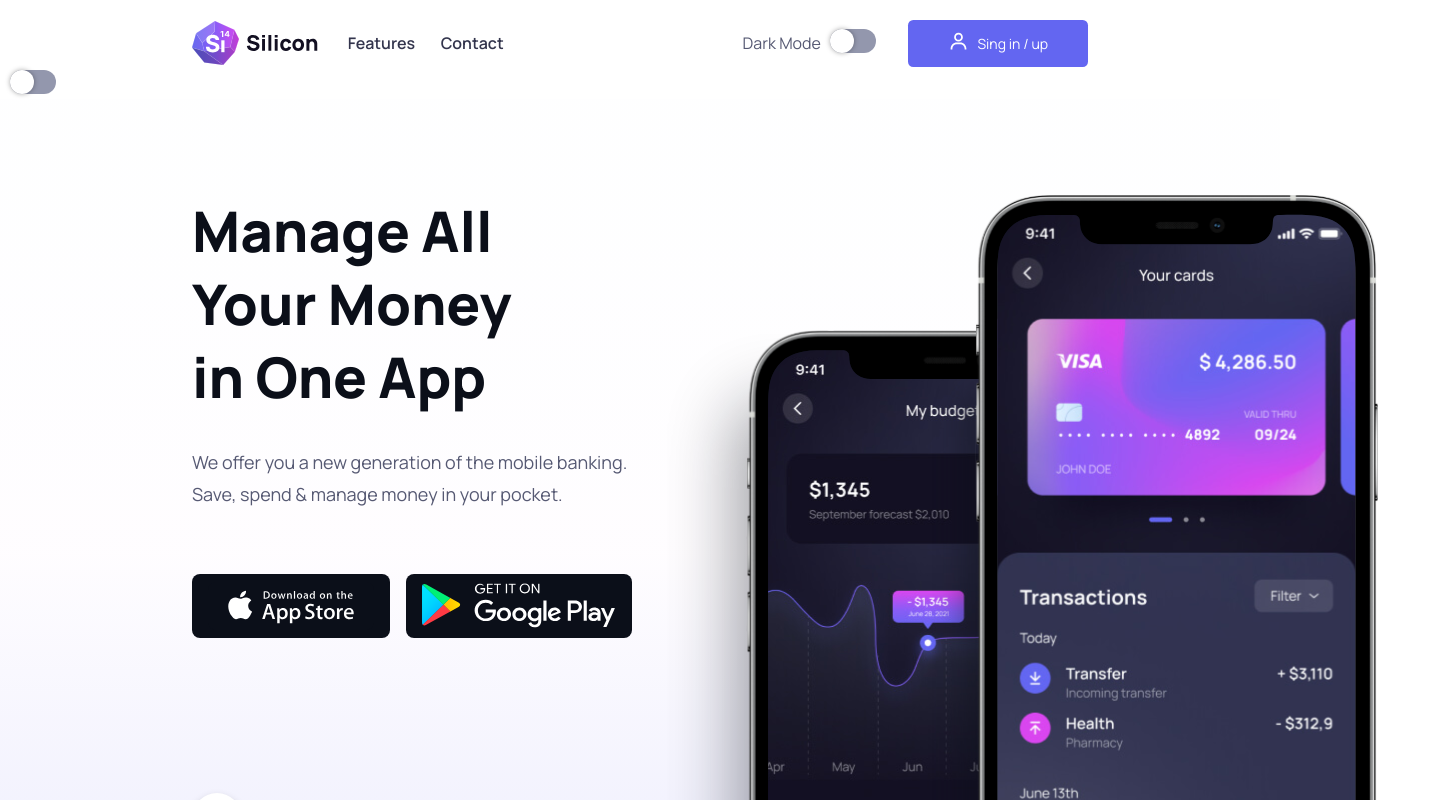
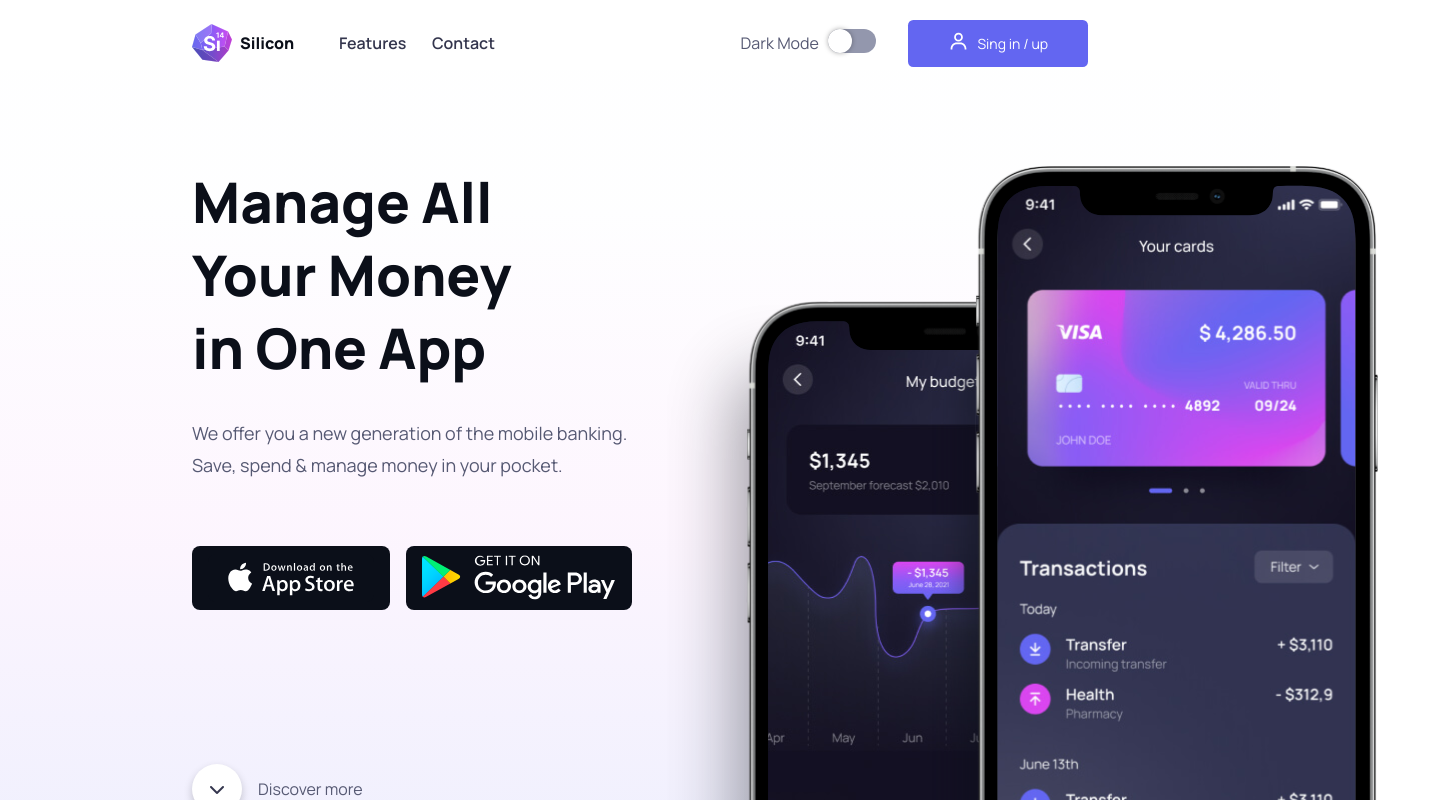
Before and after one commit to JannikaGustafsson/Reactapp, a React (Vite) app: page / in a window 1280 px wide. Shown: the top 800 px of the page, 1439 px wide, since content can reach past the window. Built offline with nearby package versions, Linux system fonts and the light colour scheme.

Commit message:
fixed bugs

```diff
--- a/src/App.jsx
+++ b/src/App.jsx
@@ -11,7 +11,7 @@
 import BulletPoints from './components/BulletPoints'
 import Reviews from './components/Reviews'
 import Newsletter from './components/Newsletter'
-import DarkModeSwitch from './components/DarkModeSwitch'
+
 
 
 
@@ -26,7 +26,6 @@
         <Route />
     </BrowserRouter> */}
     <Header />
-    <DarkModeSwitch />
     <main>
       <Hero />
       <Logos />
--- a/src/assets/css/dark-theme.css
+++ b/src/assets/css/dark-theme.css
@@ -1,5 +1,5 @@
 /* Light Mode */
-:root [data-theme="light"] {
+:root[data-theme="light"] {
     --clr-gray-100: #F3F6FF;
     --clr-gray-200: #EFF2FC;
     --clr-gray-300: #E2E5F1;
@@ -16,7 +16,9 @@
     --clr-primary-l: 70%;
     --clr-white: #FFFFFF;
 
-    --clr-bg: linear-gradient(to top, rgba(99, 102, 241, 0.1) 0%, rgba(218, 70, 239, 0.05) 42%, rgba(241, 244, 253, 0.07) 83%), #ffffff;
+    --clr-bg-image: linear-gradient(to top, rgba(99, 102, 241, 0.1) 0%, rgba(218, 70, 239, 0.05) 42%, rgba(241, 244, 253, 0.07) 83%),;
+    --clr-bg: linear-gradient(to top, rgba(99, 102, 241, 0.1) 0%, rgba(218, 70, 239, 0.05) 42%, rgba(241, 244, 253, 0.07) 83%),#ffffff;
+
 
     --clr-bg-100: var(--clr-gray-100);
     --clr-text-body: var(--clr-gray-700);
@@ -24,6 +26,7 @@
     --clr-text-navigation: var(--clr-gray-800);
     --clr-market-btn: var(--clr-gray-900);
     --clr-white-to-gray: #ffffff91;
+    --clr-light-blue: #3498db;
 
     --clr-logo-bg: #F3F6FF;
 
@@ -33,38 +36,36 @@
     --br-lg: .5em;
     --section-spacing: 3rem;
 }
+/* Dark Mode */
+:root[data-theme="dark"] {
+    --clr-gray-900: #F3F6FF;
+    --clr-gray-800: #EFF2FC;
+    --clr-gray-700: #E2E5F1;
+    --clr-gray-600: #D4D7E5;
+    --clr-gray-500: #B4B7C9;
+    --clr-gray-400: #9397AD;
+    --clr-gray-300: #565973;
+    --clr-gray-200: #33354D;
+    --clr-gray-100: #0B0F19;
 
-
-/* Dark Mode */
-
-:root [data-theme="dark"] {
-    :root {
-        --clr-gray-100: #F3F6FF;
-        --clr-gray-200: #EFF2FC;
-        --clr-gray-300: #E2E5F1;
-        --clr-gray-400: #D4D7E5;
-        --clr-gray-500: #B4B7C9;
-        --clr-gray-600: #9397AD;
-        --clr-gray-700: #565973;
-        --clr-gray-800: #33354D;
-        --clr-gray-900: #0B0F19;
-
-        --clr-primary: #6366F1;
+    --clr-primary: #8185E9;
     --clr-primary-h: 230;
     --clr-primary-s: 90%;
     --clr-primary-l: 70%;
-        --clr-white: rgba(255, 255, 255, 0.04)
+    --clr-white: #FFFFFF;
 
-        --clr-bg: linear-gradient(to top, rgba(99, 102, 241, 0.1) 0%, rgba(218, 70, 239, 0.05) 42%, rgba(241, 244, 253, 0.07) 83%), #33354D;
+    --clr-bg-image: linear-gradient(to top, rgba(99, 102, 241, 0.1) 0%, rgba(218, 70, 239, 0.05) 42%, rgba(241, 244, 253, 0.07) 83%),;
+    --clr-bg: #0b0f19f4;
 
     --clr-bg-100: var(--clr-gray-100);
     --clr-text-body: var(--clr-gray-700);
     --clr-text-heading: var(--clr-gray-900);
-        --clr-text-navigation: var(--clr-gray-800);
+    --clr-text-navigation: var(--clr-gray-700);
     --clr-market-btn: var(--clr-gray-900);
     --clr-white-to-gray: #ffffff91;
+    --clr-light-blue: #3498db;
 
-        --clr-logo-bg: #F3F6FF;
+    --clr-logo-bg: #f3f6ff0f;
 
     --container-padding: 1rem;
     --transition-time: all 0.2s;
@@ -72,4 +73,3 @@
     --br-lg: .5em;
     --section-spacing: 3rem;
 }
-}
--- a/src/assets/css/index.css
+++ b/src/assets/css/index.css
@@ -1,64 +1,13 @@
 @import url('https://fonts.googleapis.com/css2?family=Manrope:wght@200..800&display=swap');
 
-/* Light Mode root */
-:root {
-    --clr-gray-100: #F3F6FF;
-    --clr-gray-200: #EFF2FC;
-    --clr-gray-300: #E2E5F1;
-    --clr-gray-400: #D4D7E5;
-    --clr-gray-500: #B4B7C9;
-    --clr-gray-600: #9397AD;
-    --clr-gray-700: #565973;
-    --clr-gray-800: #33354D;
-    --clr-gray-900: #0B0F19;
-
-    --clr-primary: #6366F1;
-    --clr-primary-h: 230;
-    --clr-primary-s: 90%;
-    --clr-primary-l: 70%;
-    --clr-white: #FFFFFF;
-
-    --clr-bg: linear-gradient(to top, rgba(99, 102, 241, 0.1) 0%, rgba(218, 70, 239, 0.05) 42%, rgba(241, 244, 253, 0.07) 83%), #ffffff;
-
-    --clr-bg-100: var(--clr-gray-100);
-    --clr-text-body: var(--clr-gray-700);
-    --clr-text-heading: var(--clr-gray-900);
-    --clr-text-navigation: var(--clr-gray-800);
-    --clr-market-btn: var(--clr-gray-900);
-    --clr-white-to-gray: #ffffff91;
-
-    --clr-logo-bg: #F3F6FF;
-
-    --container-padding: 1rem;
-    --transition-time: all 0.2s;
-    --br-m: .375em;
-    --br-lg: .5em;
-    --section-spacing: 3rem;
-}
 *, *::after, *::before {
     box-sizing: border-box;
     padding: 0;
     margin: 0;
 }
-/* @media (prefers-color-scheme: dark) {
-    :root {
-        --clr-bg: #333;
-        --clr-white: #6366F1 #DA46EF F1F4FD;
-
-    }
-} */
 html {
     color-scheme: light;
 }
-.dark {
-    color-scheme: dark;
-    --clr-bg: #333;
-    --clr-white: ;
-}
-/* kolla sen!!! */
-/* html.dark-mode h1, html.dark-mode h2 {
-    color: var(--clr-white);
-} */
 body {
     font-family: "Manrope", sans-serif;
     line-height: 1.8;
@@ -165,7 +114,7 @@
 }
 
 .btn-white {
-    background-color: var(--clr-white);
+    background-color: var(--clr-gray-100);
     color: var(--clr-text-navigation);
     box-shadow: 0 4px 8px rgba(0, 0, 0, 0.2);
 
@@ -176,7 +125,7 @@
 }
 .btn-primary {
     background-color: var(--clr-primary);
-    color: #fff;
+    color: var(--clr-white);
     transition: background-color 150ms;
 
     &:hover,
@@ -186,7 +135,7 @@
     }
 }
 .toggle {
-    --_w: 46px;
+    --_w: 48px;
     --_h: 24px;
 
     position: relative;
@@ -237,6 +186,7 @@
     justify-content: space-between;
 }
 .main-navigation {
+    background-color: var(--clr-bg);
     padding-top: 1rem;
     padding-right: 15%;
     padding-left: 15%;
@@ -255,13 +205,25 @@
             text-decoration: underline;
         }
     }
+    }
     #darkmode-toggle {
         margin-top: .8rem;
     }
     .left-navigation {
         display: flex;
         align-items: center;
+
+        img{
+            width: 40px;
+            margin-right: .5rem;
+        }
     }
+    .logo-text {
+        color: var(--clr-gray-900);
+        font-weight: 800;
+        margin-right: 2rem;
+    }
+
     .right-navigation {
         margin-left: auto;
         display: flex;
@@ -272,13 +234,12 @@
         padding: 11px 40px;
         margin-left: 2rem;
     }
-}
 .container {
     position: relative;
     display: flex;
     align-items: center;
+}
 
-}
 /* Logos start */
 .logos {
     display: flex;
@@ -304,8 +265,7 @@
     padding-top: 6rem;
     padding-left: 15%;
     padding-right: 15%;
-    background-color: var(--clr-bg);
-    background: linear-gradient(0deg, rgba(99,102,241,0.1) 0%, rgba(218,69,239,0.01) 42%, rgba(241,244,253,0.07) 83%);
+    background: var(--clr-bg);
 
 .market-btns {
     display: flex;
@@ -470,7 +430,7 @@
     .row-2 {
         margin-top: 13rem;
     }
-    .row-2column-2 {
+    .row-2 column-2 {
         padding-left: 15rem;
         margin-top: 2rem;
         max-width: 720px;
@@ -493,7 +453,7 @@
     }
 }
 #reviews {
-    background-color: var(--clr-gray-100);
+    background-color: var(--clr-bg-100);
     padding-top: 3%;
     padding-left: 15%;
     padding-bottom: 5%;
@@ -503,7 +463,7 @@
     }
     .card, .card-2 {
         position: relative;
-        background-color: #fff;
+        background-color: var(--clr-white);
         border: 2px;
         border-radius: 10px;
         box-shadow: 0 4px 15px rgba(0, 0, 0, 0.1);
@@ -548,13 +508,12 @@
     .questionmark {
        width: 23rem;
     }
-    .contact-boxes {
+    .contactboxes {
         display: flex;
-        justify-content: space-between;
         flex-wrap: wrap;
     }
     .contact-box {
-        background-color: #fff;
+        background-color: var(--clr-bg);
         border: 2px solid var(--clr-gray-300);
         border-radius: 1rem;
         padding: 20px;
@@ -572,7 +531,7 @@
     }
     .contact-box a {
         text-decoration: none;
-        color: #3498db;
+        color: var(--clr-light-blue);
         font-weight: bold;
     }
     .contact-link {
@@ -586,7 +545,6 @@
 }
     .long-box {
         flex: 2;
-        background-color: #fff;
         padding-top: 2rem;
         padding-left: 2rem;
         max-width: 60%;
@@ -598,8 +556,7 @@
         color: var(--clr-text-navigation);
     }
     .question-box {
-        background-color: #fff;
-        color: var(--clr-gray-900);
+        background-color: var(--clr-bg);
         font-weight: 600;
         border-radius: 8px;
         padding: 15px;
@@ -629,7 +586,7 @@
     .open .btn-round {
         background-color: var(--clr-primary);
         transform: rotate(180deg);
-        color: #fff;
+        color: var(--clr-gray-100);
     }
     .expandable {
         min-height: 0px;
@@ -686,7 +643,7 @@
     padding-left: 3rem;
     padding-right: 3rem;
     background-color: var(--clr-primary);
-    color: #fff;
+    color: var(--clr-white);
     border: none;
 
     &:hover,
--- a/src/components/Header.jsx
+++ b/src/components/Header.jsx
@@ -2,6 +2,8 @@
 import Logotype from '../assets/images/icons/logo.svg'
 import IconSignIn from '../assets/images/icons/icon-signin.svg'
 import DarkModeSwitch from './DarkModeSwitch'
+
+
 
 
 const Header = () => {
@@ -11,8 +13,9 @@
         <nav className="main-navigation">
          <div className="left-navigation">
              <a href="/">
+             </a>
              <img src={Logotype} alt="App Logo" />
-             </a>
+             <span className="logo-text">Silicon</span>
              <a href="#" className="nav-link">Features</a>
              <a href="#" className="nav-link">Contact</a>
          </div>
--- a/src/components/Newsletter.jsx
+++ b/src/components/Newsletter.jsx
@@ -71,7 +71,7 @@
             <div className="input-container">
                 <div className="flex">
                     <div className="form-group">
-                    <input className="input-c" type="email" name="email" required placeholder="Your Email" aria-label="Email address" value={formData.email} onChange={handleChange} request />
+                    <input className="input-c" type="email" name="email" required placeholder="Your Email" aria-label="Email address" value={formData.email} onChange={handleChange} />
                     <img src={Letter} alt="Envelope icon" className="envelope-icon" />
                     <span>{errors.email && errors.email}</span>
                     </div>
```
Also changed, not shown: src/assets/images/icons/appstore.svg (added), src/assets/images/icons/logo.svg. Lines whose indentation alone changed are shown as unchanged.
